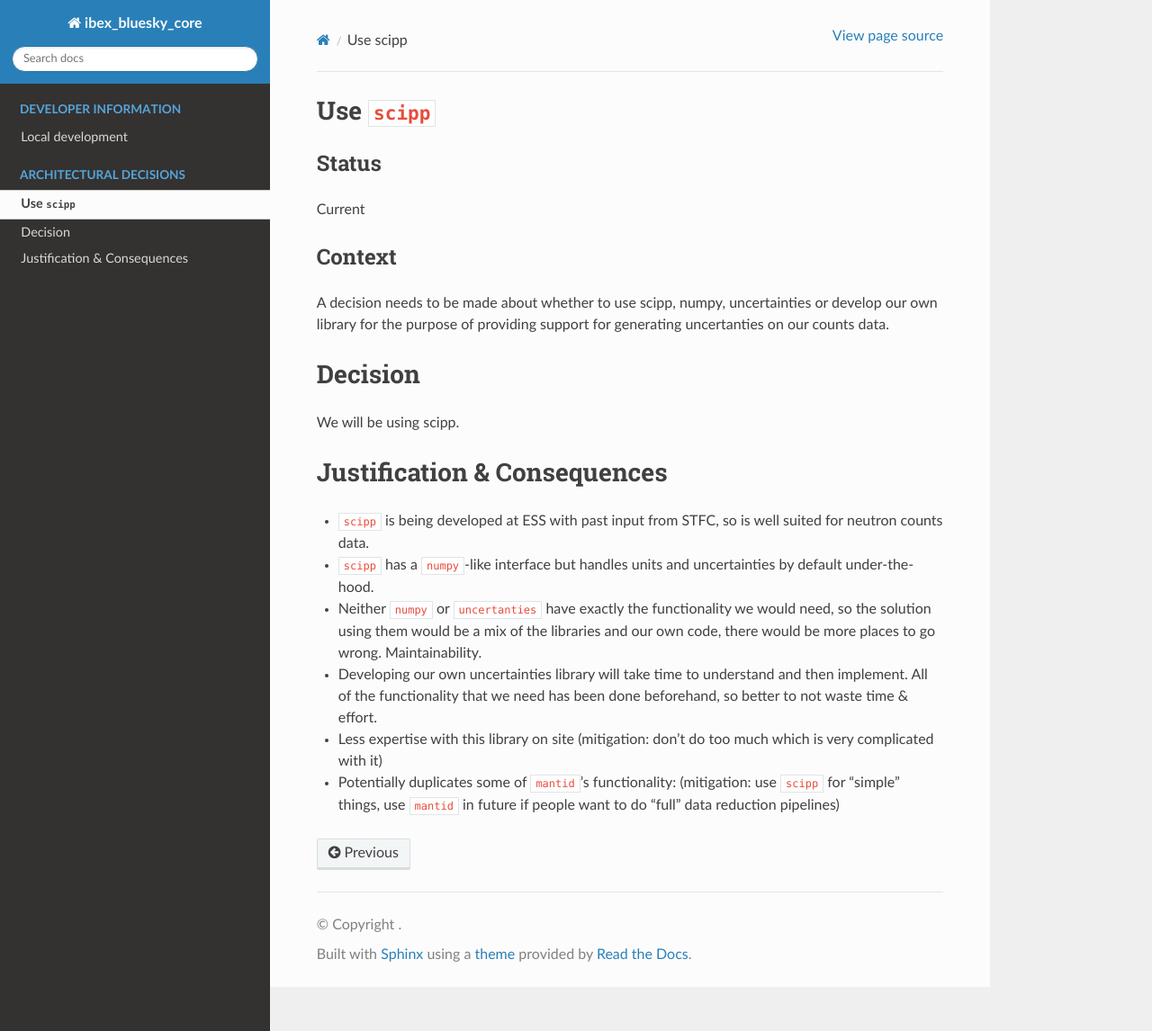
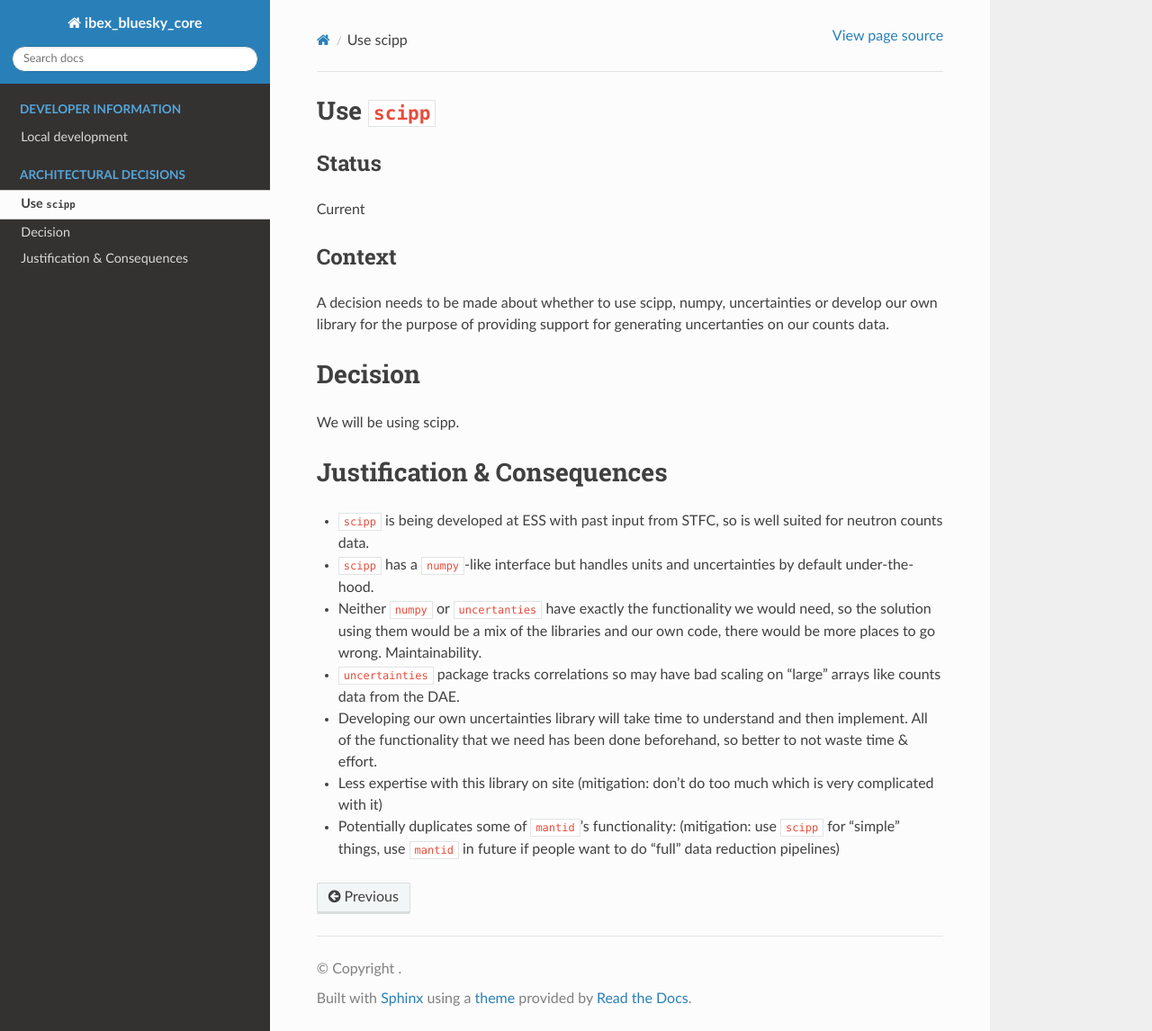
Before and after one commit to ISISComputingGroup/ibex_bluesky_core, a Sphinx documentation site: the page built from doc/architectural_decisions/004-use-scipp.md, in a window 1280 px wide and 1146 px high. Shown: the whole window at 90% size. Built offline with Sphinx 7.4.7 and the Read the Docs theme 3.1.0, drawn with Linux system fonts in a browser that asks for light colours; pages that are not in the unit, such as notebooks, are missing from menus.

Commit message:
Update docs

```diff
--- a/doc/architectural_decisions/004-use-scipp.md
+++ b/doc/architectural_decisions/004-use-scipp.md
@@ -17,6 +17,7 @@ We will be using scipp.
 - `scipp` is being developed at ESS with past input from STFC, so is well suited for neutron counts data.
 - `scipp` has a `numpy`-like interface but handles units and uncertainties by default under-the-hood.
 - Neither `numpy` or `uncertanties` have exactly the functionality we would need, so the solution using them would be a mix of the libraries and our own code, there would be more places to go wrong. Maintainability.
+- `uncertainties` package tracks correlations so may have bad scaling on "large" arrays like counts data from the DAE.
 - Developing our own uncertainties library will take time to understand and then implement. All of the functionality that we need has been done beforehand, so better to not waste time & effort.
 - Less expertise with this library on site (mitigation: don't do too much which is very complicated with it)
 - Potentially duplicates some of `mantid`'s functionality: (mitigation: use `scipp` for "simple" things, use `mantid` in future if people want to do "full" data reduction pipelines)
```
